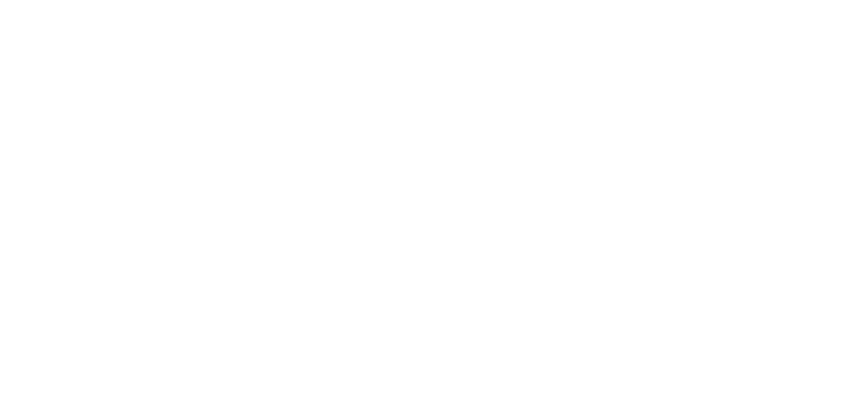
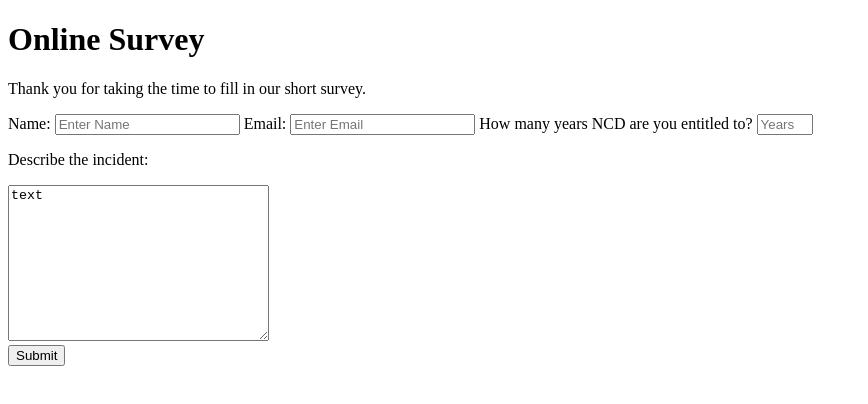
Before and after one commit to garethfriend/freecodecamp-survey-form, a plain HTML site: page index.html in a window 1280 px wide. Shown: the whole page, without its empty margins (0-868 px from the left). Drawn offline with Linux system fonts and the light colour scheme.

Commit message:
second commit

```diff
--- a/index.html
+++ b/index.html
@@ -6,6 +6,32 @@
     <title>User survey form</title>
 </head>
 <body>
+    <div class="container">
+        <head>
+            <h1 id="title">Online Survey</h1>
+            <p id="description">Thank you for taking the time to fill in our short survey.</p>
+        </head>
 
+        <form action="" id="survey-form">
+            <div class="form-group">
+                <label for="name" id="name-label">Name: </label>
+                <input type="text" name="name" id="name" class="form-control" placeholder="Enter Name" required>
+                <label for="email" id="email-label">Email: </label>
+                <input type="email" name="email" id="email" class="form-control" placeholder="Enter Email" required>
+                <label for="Number" id="number-label">How many years NCD are you entitled to? </label>
+                <input type="number" name="number" id="number" min="0" max="10" placeholder="Years NCD">
+
+            </div>
+            <div class="form-group">
+                <p>Describe the incident:</p>
+                <textarea name="" id="" cols="30" rows="10">text</textarea>
+            </div>
+            <div class="form-group">
+                <button type="submit" id="submit">Submit</button>
+            </div>
+        </form>
+    </div>
+
+    <script src="https://cdn.freecodecamp.org/testable-projects-fcc/v1/bundle.js"></script>
 </body>
 </html>
```
